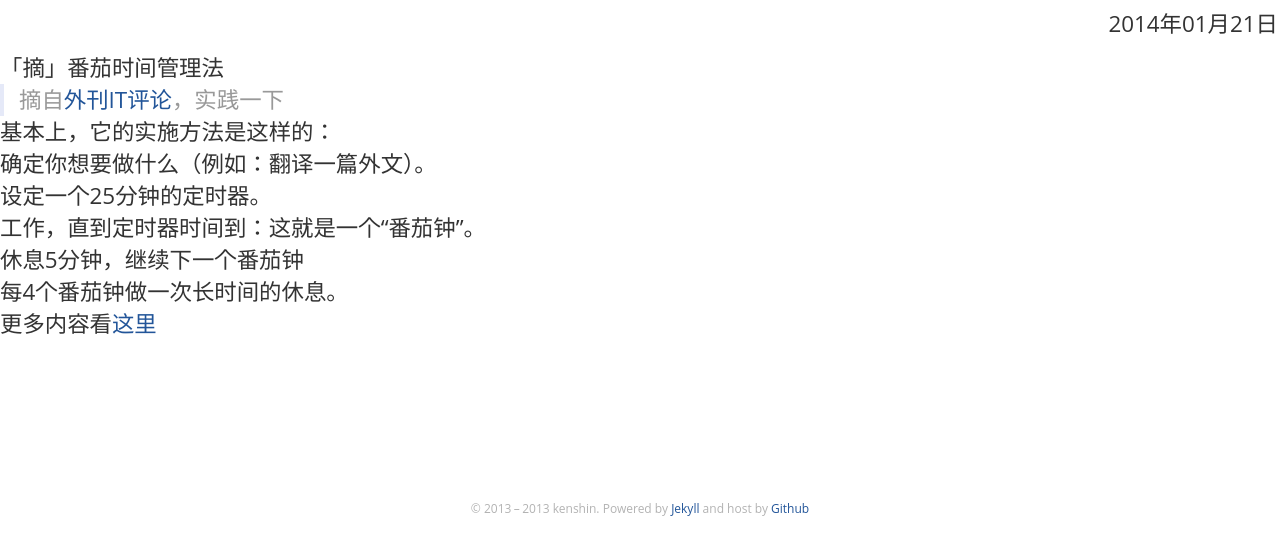
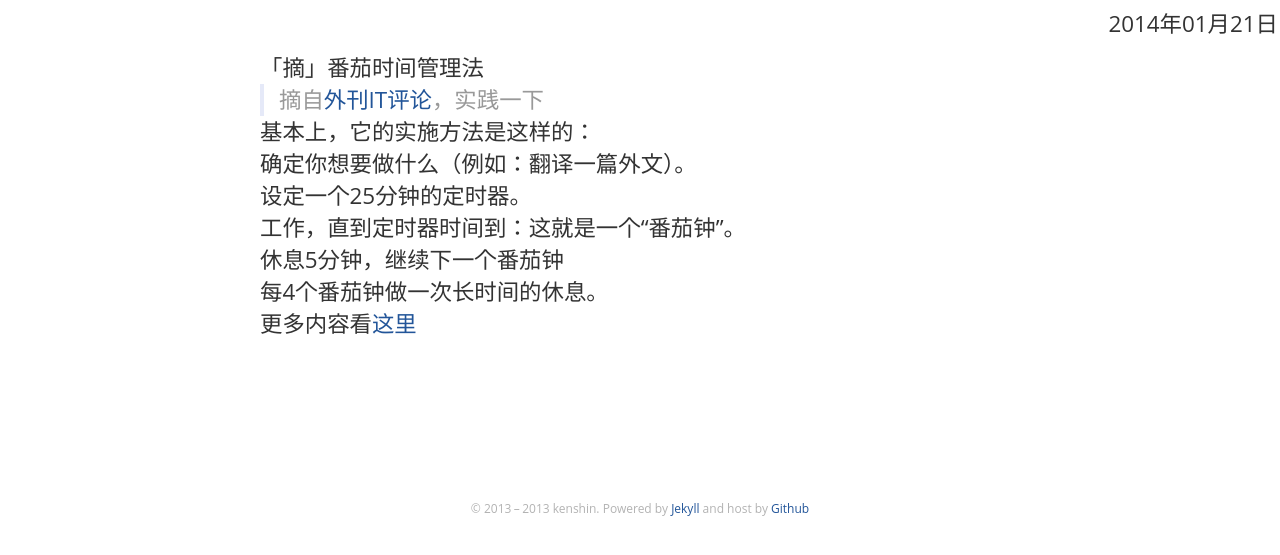
Before and after one commit to kenshinlin/archives, a Jekyll site: the page built from _posts/2014-1-21-tomatoTimer.md, in a window 1280 px wide. Shown: the top 555 px of the page. Built offline with Jekyll 4.4.1, drawn with Linux system fonts in a browser that asks for light colours; comment, search, counter and statistics services are not loaded.

Commit message:
Update style.css

```diff
--- a/css/style.css
+++ b/css/style.css
@@ -85,6 +85,9 @@ table {
 .friend-links span{color: rgba(34,59,74,.4);font-weight: 600;font-size: 14px;}
 
 .post-date{position: absolute;right: 2px;top: 8px;}
+
+.post-wrap{max-width: 760px;}
+
 }
 @media screen and (max-width:768px){
   body .wrap, h2{
```
